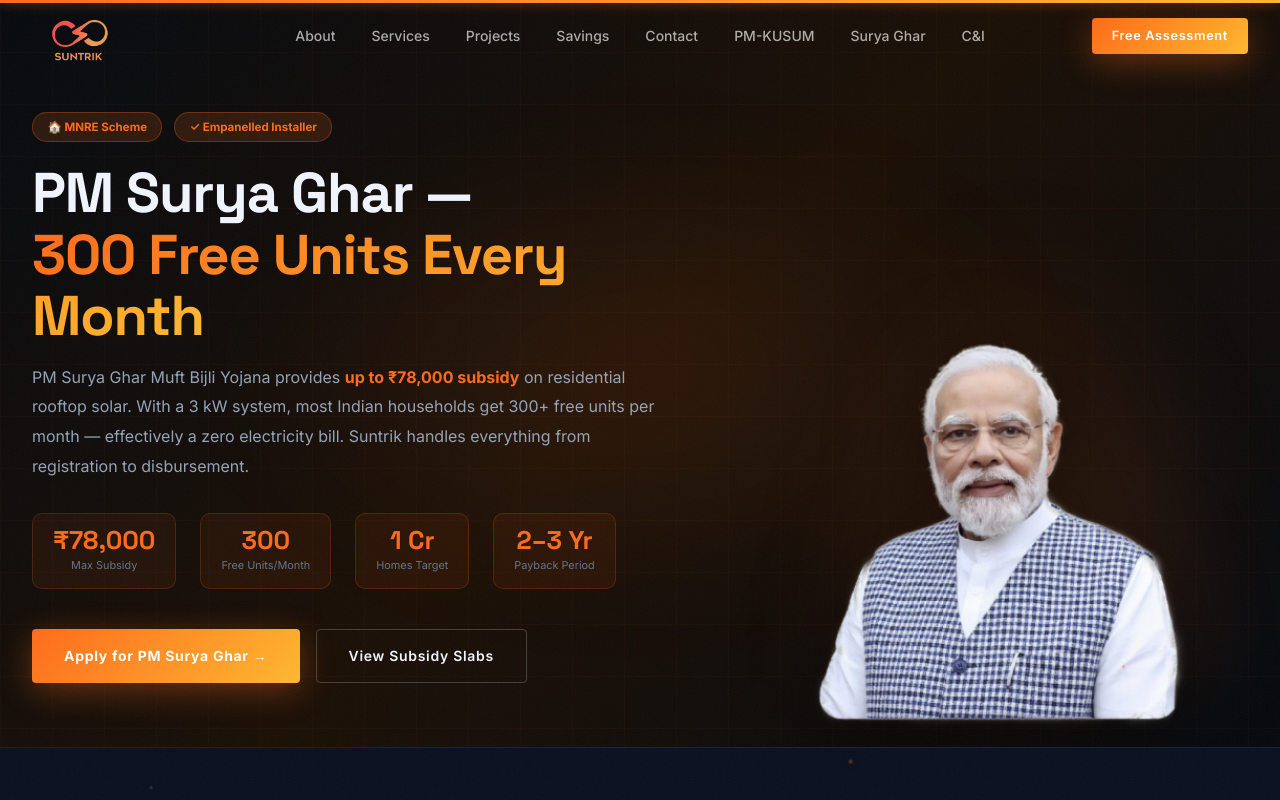
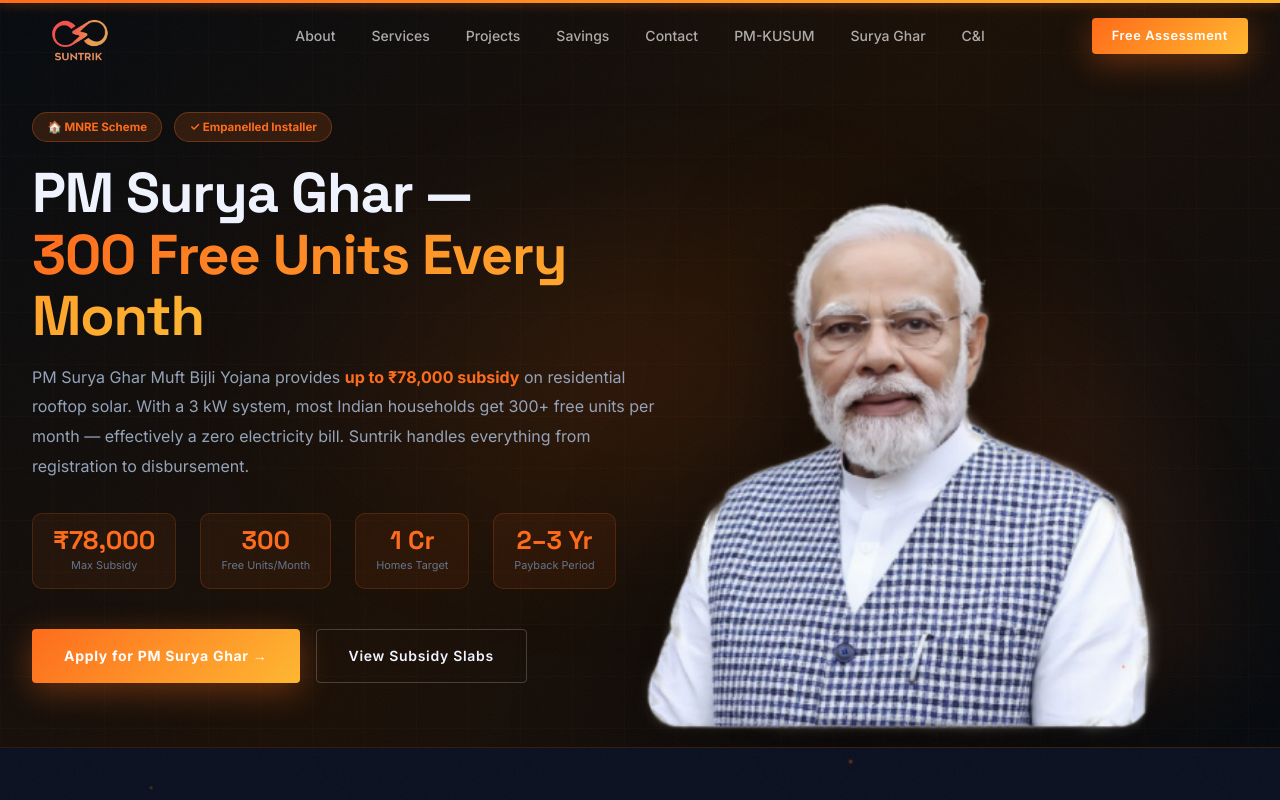
Before and after one commit to chirag-bansal07/suntrik-website, a React (Vite) app: page /schemes/surya-ghar in a window 1280 px wide. Shown: the top 800 px of the page. Built offline with nearby package versions, Linux system fonts and the light colour scheme.

Commit message:
style: scale PM Modi hero portrait 1.4x and shift 20px down
Co-Authored-By: Claude Opus 4.8 <noreply@anthropic.com>

```diff
--- a/src/pages/KusumPage.jsx
+++ b/src/pages/KusumPage.jsx
@@ -85,7 +85,7 @@ export default function KusumPage() {
             <div className="kusum-hero-portrait" style={{ position: 'relative', alignSelf: 'stretch', minHeight: 340 }}>
               <div style={{ position: 'absolute', inset: '10% -6% 0 6%', background: 'radial-gradient(ellipse at bottom, rgba(16,185,129,0.22) 0%, transparent 65%)', filter: 'blur(45px)', pointerEvents: 'none' }} />
               <img src="/pm-modi.png" alt="Hon'ble Prime Minister Shri Narendra Modi" loading="eager"
-                style={{ position: 'absolute', bottom: '-4rem', right: 0, width: '100%', maxWidth: 540, height: 'auto', filter: 'drop-shadow(0 24px 45px rgba(0,0,0,0.55))' }} />
+                style={{ position: 'absolute', bottom: 'calc(-4rem - 20px)', right: 0, width: '100%', maxWidth: 540, height: 'auto', transform: 'scale(1.4)', transformOrigin: 'bottom right', filter: 'drop-shadow(0 24px 45px rgba(0,0,0,0.55))' }} />
             </div>
           </div>
         </div>
@@ -244,7 +244,7 @@ export default function KusumPage() {
         @media(max-width:860px){
           .kusum-hero-grid { grid-template-columns:1fr !important; }
           .kusum-hero-portrait { order:-1; min-height:0 !important; }
-          .kusum-hero-portrait img { position:static !important; bottom:auto !important; right:auto !important; max-width:280px !important; margin:1rem auto 0 !important; display:block; }
+          .kusum-hero-portrait img { position:static !important; bottom:auto !important; right:auto !important; transform:none !important; max-width:280px !important; margin:1rem auto 0 !important; display:block; }
           .kusum-intro-grid { grid-template-columns:1fr !important; }
           .kusum-comp-grid,.kusum-steps-grid { grid-template-columns:1fr !important; }
           .kusum-proj-grid { grid-template-columns:1fr !important; }
--- a/src/pages/SuryaGharPage.jsx
+++ b/src/pages/SuryaGharPage.jsx
@@ -82,7 +82,7 @@ export default function SuryaGharPage() {
             <div className="sg-hero-portrait" style={{ position: 'relative', alignSelf: 'stretch', minHeight: 340 }}>
               <div style={{ position: 'absolute', inset: '10% -6% 0 6%', background: 'radial-gradient(ellipse at bottom, rgba(255,107,26,0.22) 0%, transparent 65%)', filter: 'blur(45px)', pointerEvents: 'none' }} />
               <img src="/pm-modi.png" alt="Hon'ble Prime Minister Shri Narendra Modi" loading="eager"
-                style={{ position: 'absolute', bottom: '-4rem', right: 0, width: '100%', maxWidth: 540, height: 'auto', filter: 'drop-shadow(0 24px 45px rgba(0,0,0,0.55))' }} />
+                style={{ position: 'absolute', bottom: 'calc(-4rem - 20px)', right: 0, width: '100%', maxWidth: 540, height: 'auto', transform: 'scale(1.4)', transformOrigin: 'bottom right', filter: 'drop-shadow(0 24px 45px rgba(0,0,0,0.55))' }} />
             </div>
           </div>
         </div>
@@ -299,7 +299,7 @@ export default function SuryaGharPage() {
         @media(max-width:860px){
           .sg-hero-grid { grid-template-columns:1fr !important; }
           .sg-hero-portrait { order:-1; min-height:0 !important; }
-          .sg-hero-portrait img { position:static !important; bottom:auto !important; right:auto !important; max-width:280px !important; margin:1rem auto 0 !important; display:block; }
+          .sg-hero-portrait img { position:static !important; bottom:auto !important; right:auto !important; transform:none !important; max-width:280px !important; margin:1rem auto 0 !important; display:block; }
           .sg-intro-grid,.sg-subsidy-grid { grid-template-columns:1fr !important; }
           .sg-benefits-grid,.sg-steps-grid { grid-template-columns:1fr !important; }
           .sg-team-grid { grid-template-columns:1fr !important; }
```
